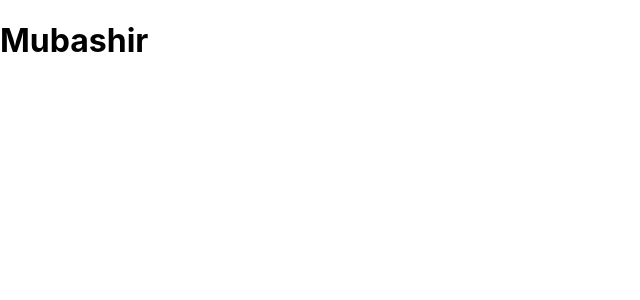
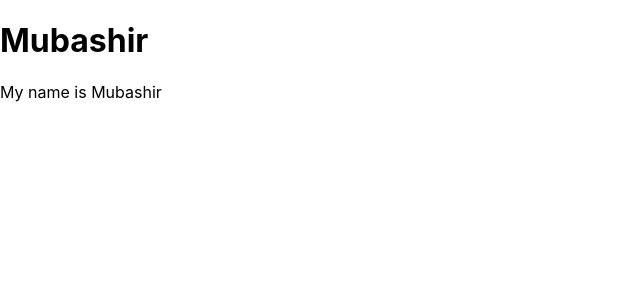
Before and after one commit to sheikhmubashi/textreact, a React (Create React App) app: page / in a window 1280 px wide. Shown: the top 300 px of the page, without its empty margins (0-640 px from the left). Built offline with nearby package versions, Linux system fonts and the light colour scheme.

Commit message:
Update App.js

```diff
--- a/src/App.js
+++ b/src/App.js
@@ -3,7 +3,10 @@ import './App.css';
 
 function App() {
   return (
+    <>
     <h1>Mubashir</h1>
+    <p>My name is Mubashir</p>
+    </>
   );
 }
 
```
